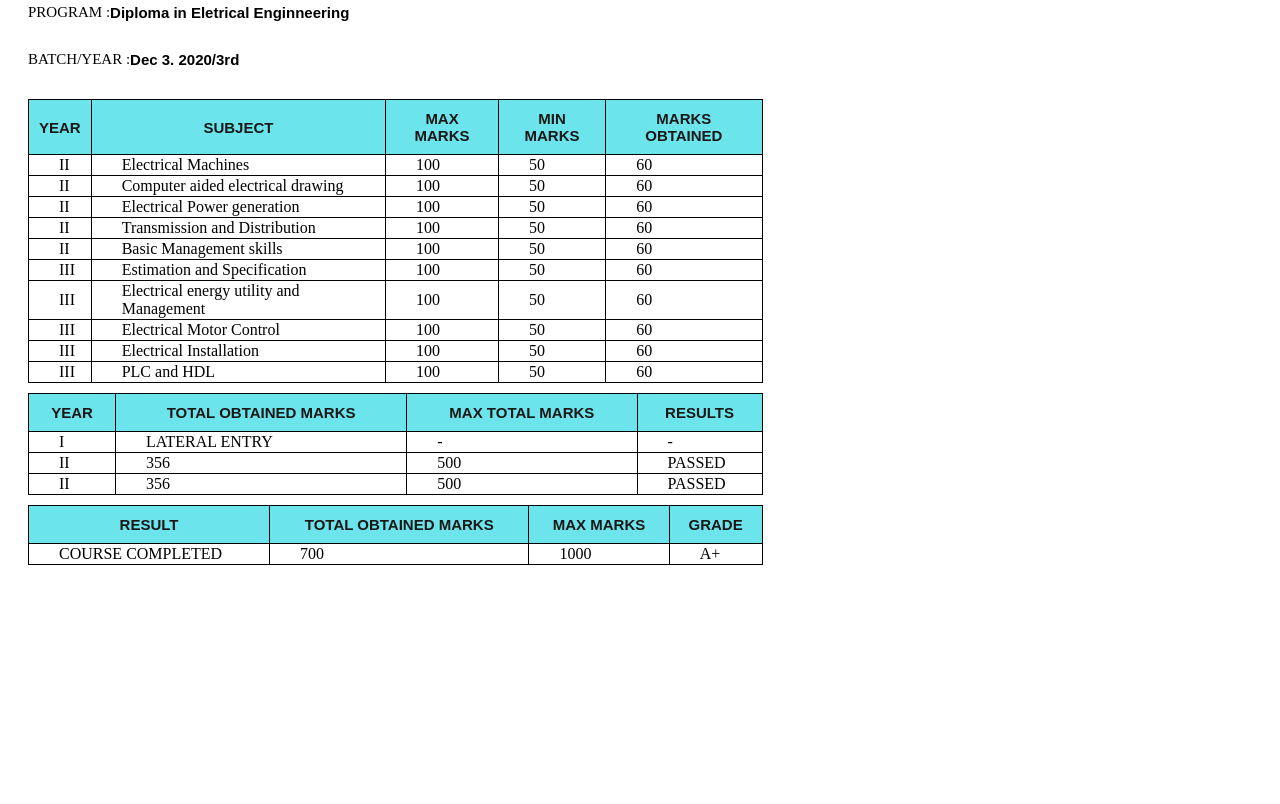
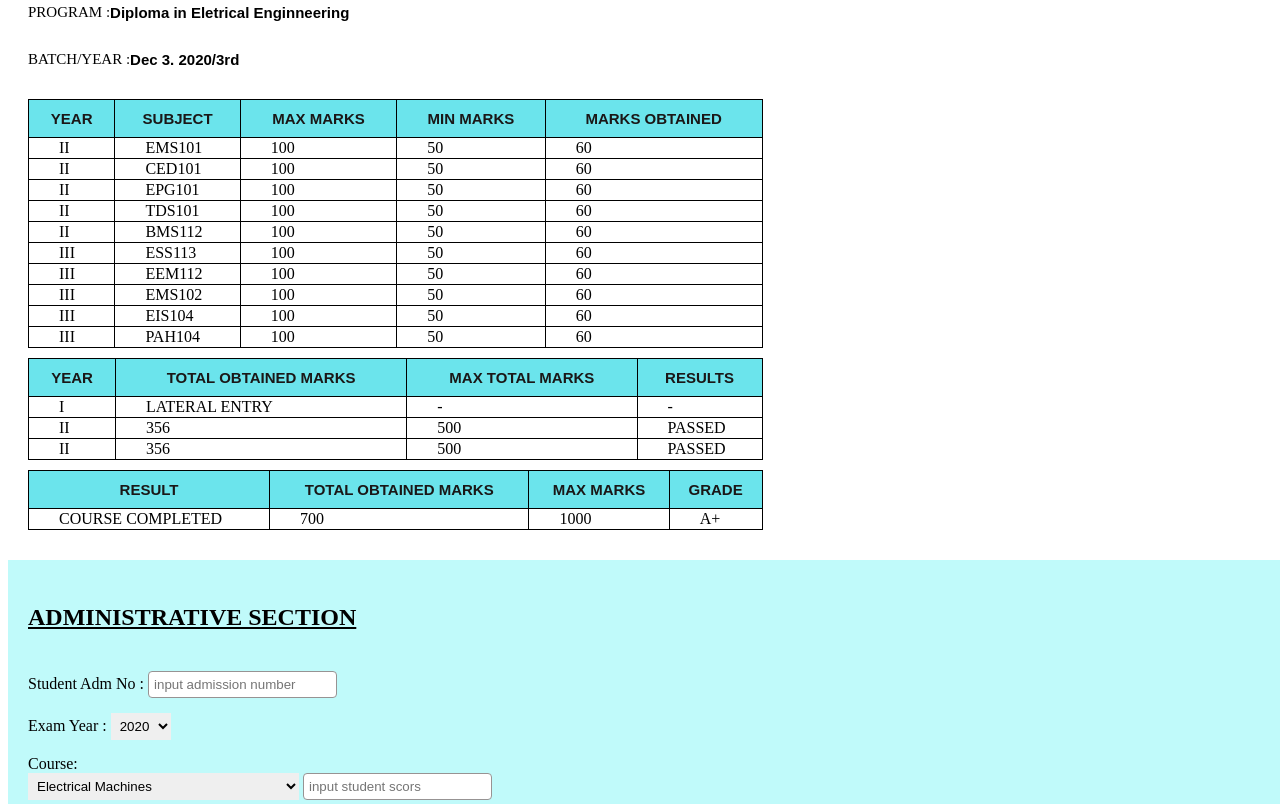
Before and after one commit to JamesVictor-O/result_portal, a plain HTML site: page index.html in a window 1280 px wide. Shown: the part 280-1084 px from the top of the page. Before the commit the page ends 888 px from the top, so only its background shows below. Drawn offline with Linux system fonts and the light colour scheme.

Commit message:
display course grade form student database to studentresult sheet

```diff
--- a/index.css
+++ b/index.css
@@ -80,7 +80,6 @@ table td{
 
 /* administrative borad */
 .admin{
-    display: none;
     padding-top: 20px;
     padding-left: 20px;
     background: rgb(192, 250, 250);
@@ -89,7 +88,6 @@ table td{
 .admin h3{
     font-size: 24px;
     position: relative;
-    left: 40%;
     text-decoration: underline;
 }
 .inputBlock{
--- a/index.html
+++ b/index.html
@@ -58,73 +58,73 @@
                 </tr>
                 <tr>
                     <td>II</td>
-                    <td>Electrical Machines</td>
+                    <td class="course">EMS101</td>
                     <td>100</td>
                     <td>50</td>
-                    <td>60</td>
+                    <td class="grade">60</td>
                 </tr>
                 <tr>
                     <td>II</td>
-                    <td>Computer aided electrical drawing</td>
+                    <td class="course">CED101</td>
                     <td>100</td>
                     <td>50</td>
-                    <td>60</td>
+                    <td class="grade">60</td>
                 </tr>
                 <tr>
                     <td>II</td>
-                    <td>Electrical Power generation</td>
+                    <td class="course">EPG101</td>
                     <td>100</td>
                     <td>50</td>
-                    <td>60</td>
+                    <td class="grade">60</td>
                 </tr>
                 <tr>
                     <td>II</td>
-                    <td>Transmission and Distribution</td>
+                    <td class="course">TDS101</td>
                     <td>100</td>
                     <td>50</td>
-                    <td>60</td>
+                    <td class="grade">60</td>
                 </tr>
                 <tr>
                     <td>II</td>
-                    <td>Basic Management skills</td>
+                    <td class="course">BMS112</td>
                     <td>100</td>
                     <td>50</td>
-                    <td>60</td>
+                    <td class="grade">60</td>
                 </tr>
                 <tr>
                     <td>III</td>
-                    <td>Estimation and Specification</td>
+                    <td class="course">ESS113</td>
                     <td>100</td>
                     <td>50</td>
-                    <td>60</td>
+                    <td class="grade">60</td>
                 </tr>
                 <tr>
                     <td>III</td>
-                    <td>Electrical energy utility and Management</td>
+                    <td class="course">EEM112</td>
                     <td>100</td>
                     <td>50</td>
-                    <td>60</td>
+                    <td class="grade">60</td>
                 </tr>
                 <tr>
                     <td>III</td>
-                    <td>Electrical Motor Control</td>
+                    <td class="course">EMS102</td>
                     <td>100</td>
                     <td>50</td>
-                    <td>60</td>
+                    <td class="grade">60</td>
                 </tr>
                 <tr>
                     <td>III</td>
-                    <td>Electrical Installation</td>
+                    <td class="course">EIS104</td>
                     <td>100</td>
                     <td>50</td>
-                    <td>60</td>
+                    <td class="grade">60</td>
                 </tr>
                 <tr>
                     <td>III</td>
-                    <td>PLC and HDL</td>
+                    <td class="course">PAH104</td>
                     <td>100</td>
                     <td>50</td>
-                    <td>60</td>
+                    <td class="grade">60</td>
                 </tr>
             </table>
 
@@ -179,34 +179,34 @@
             <div class="inputBlock">
              <div >
                 <label>Student Adm No :</label>
-                <input type="text" placeholder="input admission number">
+                <input type="text" placeholder="input admission number" class="studentAdmNo">
              </div>
              <div>
                 <label>Exam Year :</label>
-                <select>
-                    <option>2020</option>
-                    <option>2021</option>
-                    <option>2023</option>
-                    <option>2024</option>
+                <select class="studentExamYear">
+                    <option value="2020">2020</option>
+                    <option value="2021">2021</option>
+                    <option value="2023">2023</option>
+                    <option value="2024">2024</option>
 
                 </select>
              </div>
             </div>
             <div>
                 <label>Course:</label><br>
-                <select>
-                    <option>Electrical Machines</option>
-                    <option>Computer aided electrical drawing</option>
-                    <option>Electrical Power generation</option>
-                    <option>Transmission and Distribution</option>
-                    <option>Basic Management skills</option>
-                    <option>Estimation and Specification</option>
-                    <option>Electrical energy utility and Management</option>
-                    <option>Electrical Motor Control</option>
-                    <option>Electrical Installation</option>
-                    <option>PLC and HDL</option>
+                <select class="courseOfferd">
+                    <option value="EMS101">Electrical Machines</option>
+                    <option value="CED101">Computer aided electrical drawing</option>
+                    <option value="EPG101">Electrical Power generation</option>
+                    <option value="TDS101">Transmission and Distribution</option>
+                    <option value="BMS112">Basic Management skills</option>
+                    <option value="ESS113">Estimation and Specification</option>
+                    <option value="EEM112">Electrical energy utility and Management</option>
+                    <option value="EMS102">Electrical Motor Control</option>
+                    <option value="EIS104">Electrical Installation</option>
+                    <option value="PAH104">PLC and HDL</option>
                 </select>
-                <input type="text" placeholder="input student scors">
+                <input type="text" placeholder="input student scors" class="scors">
             </div>
             <div>
                 <input class="btn" type="button" value="SUBMIT">
@@ -217,5 +217,6 @@
     <footer>
 
     </footer>
+    <script src="index.js"></script>
 </body>
 </html>
--- a/index.js
+++ b/index.js
@@ -1,9 +1,10 @@
 // collectting information from the admin section
 const studentAdmNo = document.querySelector('.studentAdmNo');
 const studentExamYear = document.querySelector('.studentExamYear')
-const studentCourse = document.querySelector('.course')
+const studentCourse = document.querySelector('.courseOfferd')
 const studentScors = document.querySelector('.scors')
 const submitButton = document.querySelector('.btn')
+let adminNo='1310211016'
 
 const studentDataBase = [
     {
@@ -69,11 +70,28 @@ let storedStudentDatabase=localStorage.setItem('studentDataBase',JSON.stringify(
 
 
 function CollectStudentScorse() {
+
     AdminSubmitResult()
-    let parsedDatabase = studentDataBase
-    let allGrades = document.querySelectorAll(".grade")
-    for (let i = 0; i)
-    console.log(allGrades)
+
+    let storedDatabase = localStorage.getItem("database");
+    let parsedDatabase = JSON.parse(storedDatabase)
+    let listOfCourse=""
+    for (let i = 0; i < 3; i++){
+        if (parsedDatabase[i].addmisionNo === adminNo) {
+            listOfCourse = parsedDatabase[i].courses
+        }
+    }
+
+    let table = document.querySelector(".table");
+    let rows = table.getElementsByTagName('tr')
+    for (let i = 1; i < rows.length; i++){
+        courseCode = rows[i].querySelector('.course').textContent;
+        let gradeCell = rows[i].querySelector('.grade');
+        const Scors=listOfCourse[courseCode]
+        gradeCell.textContent=Scors
+        console.log(Scors)
+    }
+
 
 }
 
@@ -98,9 +116,11 @@ function AdminSubmitResult() {
                         console.log("no")
                     }
                 }
-                // studentDataBase[i].courses[gradingCourse] = courseGrade;
                 console.log( studentDataBase[i])
 
+            } else {
+                alert("there is no such student in our system")
+                localStorage.setItem('database', JSON.stringify(studentDataBase))
             }
         }
         let storedDatabase = localStorage.getItem("database");
```
